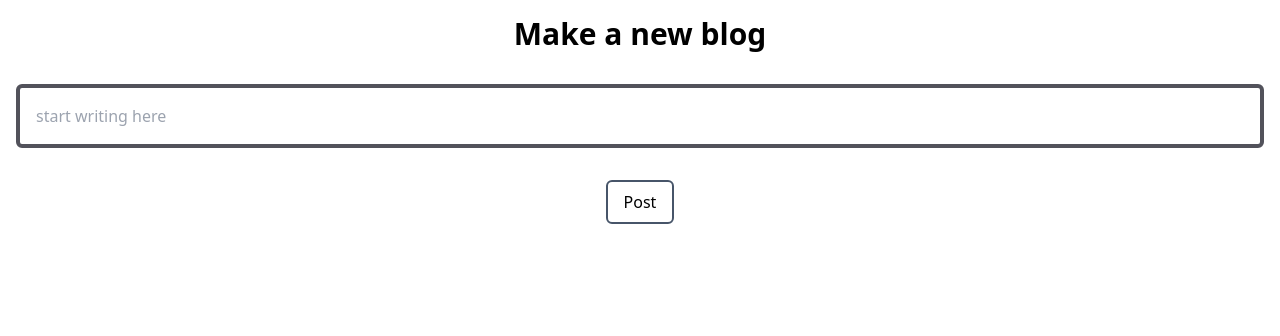
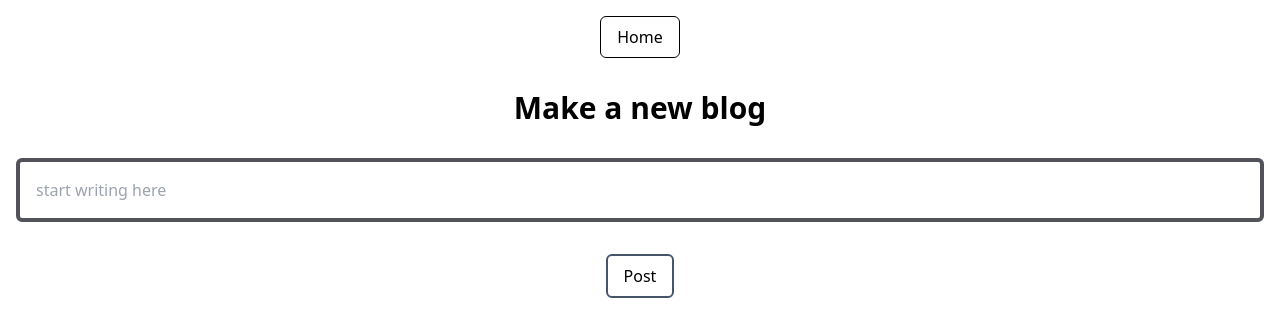
Before and after one commit to zlrkw11/Minyu, a Next.js app: page /new in a window 1280 px wide. Shown: the top 336 px of the page. Built offline with nearby package versions, Linux system fonts and the light colour scheme; no server answers; what @zodyac/zod-mongoose would draw is missing.

Commit message:
adding nav links

```diff
--- a/src/app/new/page.tsx
+++ b/src/app/new/page.tsx
@@ -1,5 +1,6 @@
 "use client";
 import { postBlog } from "@/routes/blogRoutes";
+import Link from "next/link";
 import { useState } from "react";
 
 export default function New() {
@@ -25,6 +26,9 @@ export default function New() {
 
   return (
     <div className="flex flex-col items-center justify-center p-4 gap-8">
+      <Link href="/" className="border border-black rounded-md py-2 px-4">
+        Home
+      </Link>
       <h1 className="text-3xl font-bold">Make a new blog</h1>
       <input
         value={submitMsg}
--- a/src/app/page.tsx
+++ b/src/app/page.tsx
@@ -1,6 +1,7 @@
 import Image from "next/image";
 import Like from "@/app/assets/like.svg";
 import { getBlogs } from "@/routes/blogRoutes";
+import Link from "next/link";
 
 export interface CardProps {
   text?: string;
@@ -11,7 +12,9 @@ export default async function Home() {
     <div className="items-center justify-center flex flex-col m-8 gap-8">
       <h1 className="text-3xl">Profile picture</h1>
       <p>some random quotes</p>
-
+      <Link href="/new" className="border border-black rounded-md py-2 px-4">
+        write
+      </Link>
       <div className="flex flex-col justify-center items-center w-full gap-4">
         {blogs.map((blog, index) => (
           <Card key={index} text={blog.content} />
```
